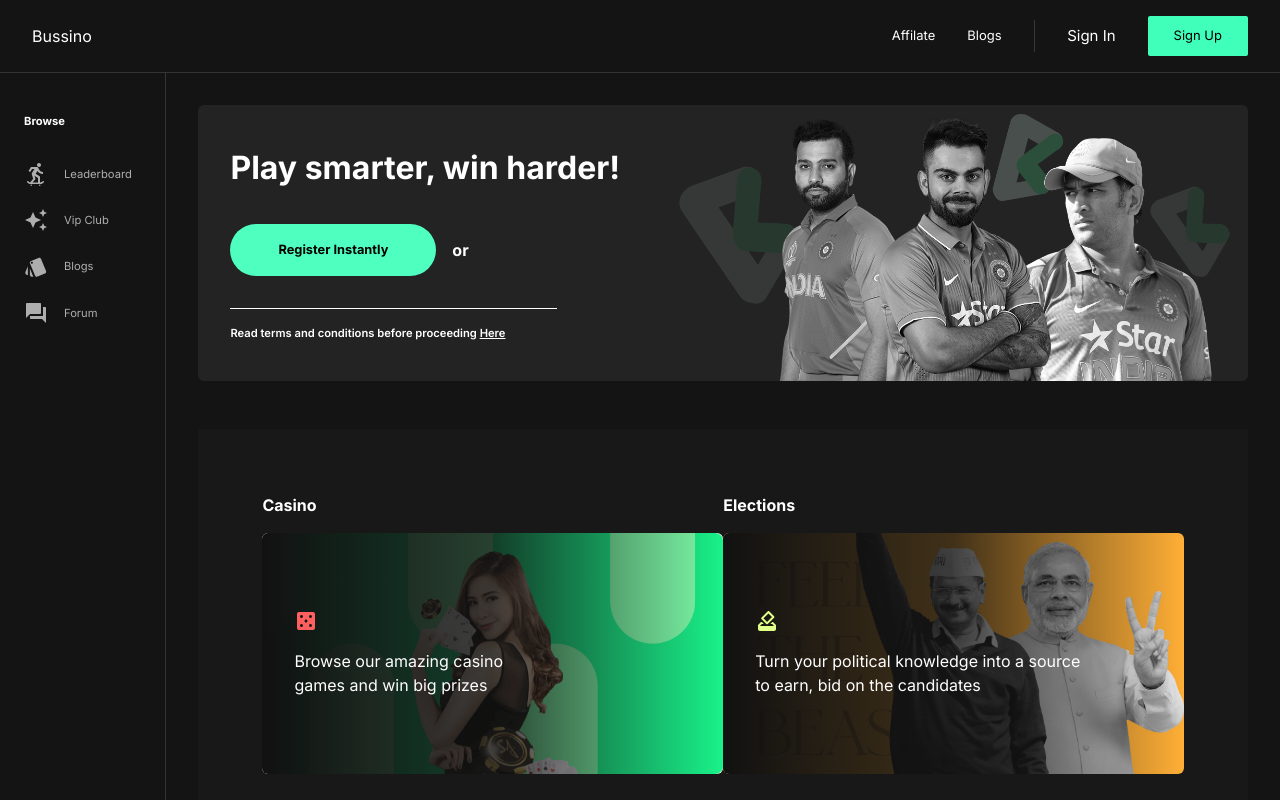
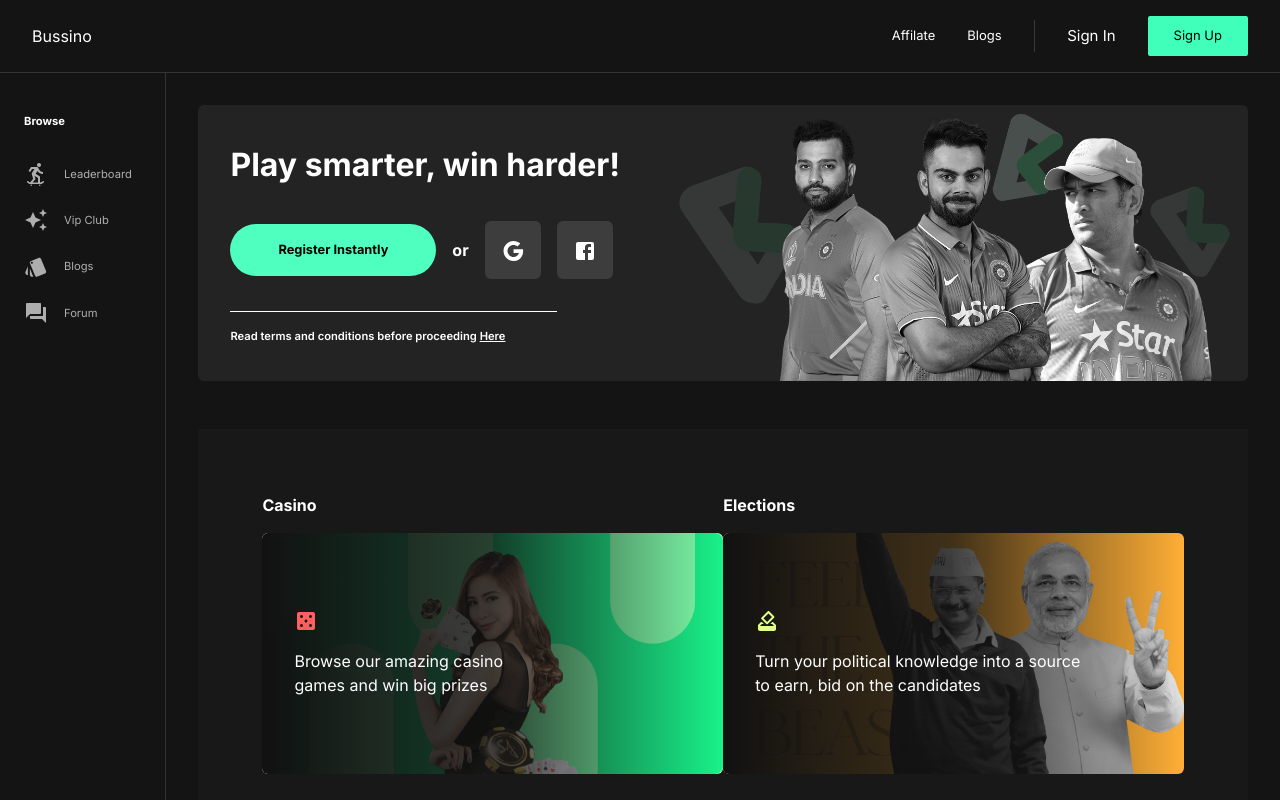
Before and after one commit to PrathameshSonje/Bussino, a Next.js app: page / in a window 1280 px wide. Built offline with nearby package versions, Linux system fonts and the light colour scheme.

Commit message:
sign up icons

```diff
--- a/src/components/landing components/Section1.tsx
+++ b/src/components/landing components/Section1.tsx
@@ -1,5 +1,7 @@
 import Image from "next/image";
 import bannerImage from '../../../public/assets/section1banner.png'
+import GoogleIcon from '@mui/icons-material/Google';
+import FacebookIcon from '@mui/icons-material/Facebook';
 
 export default function Section1(){
     return(
@@ -13,9 +15,12 @@
                     Register Instantly
                 </button>
                 <p className="font-bold text-white">or</p>
-                <span>
-                    <span>
-
+                <span className="flex gap-[1rem]">
+                    <span className="p-[1rem] bg-[#3E3D3D] rounded-md cursor-pointer">
+                        <GoogleIcon className="text-white"/>
+                    </span>
+                    <span className="p-[1rem] bg-[#3E3D3D] rounded-md cursor-pointer">
+                        <FacebookIcon className="text-white"/>
                     </span>
                 </span>
             </span>
```
